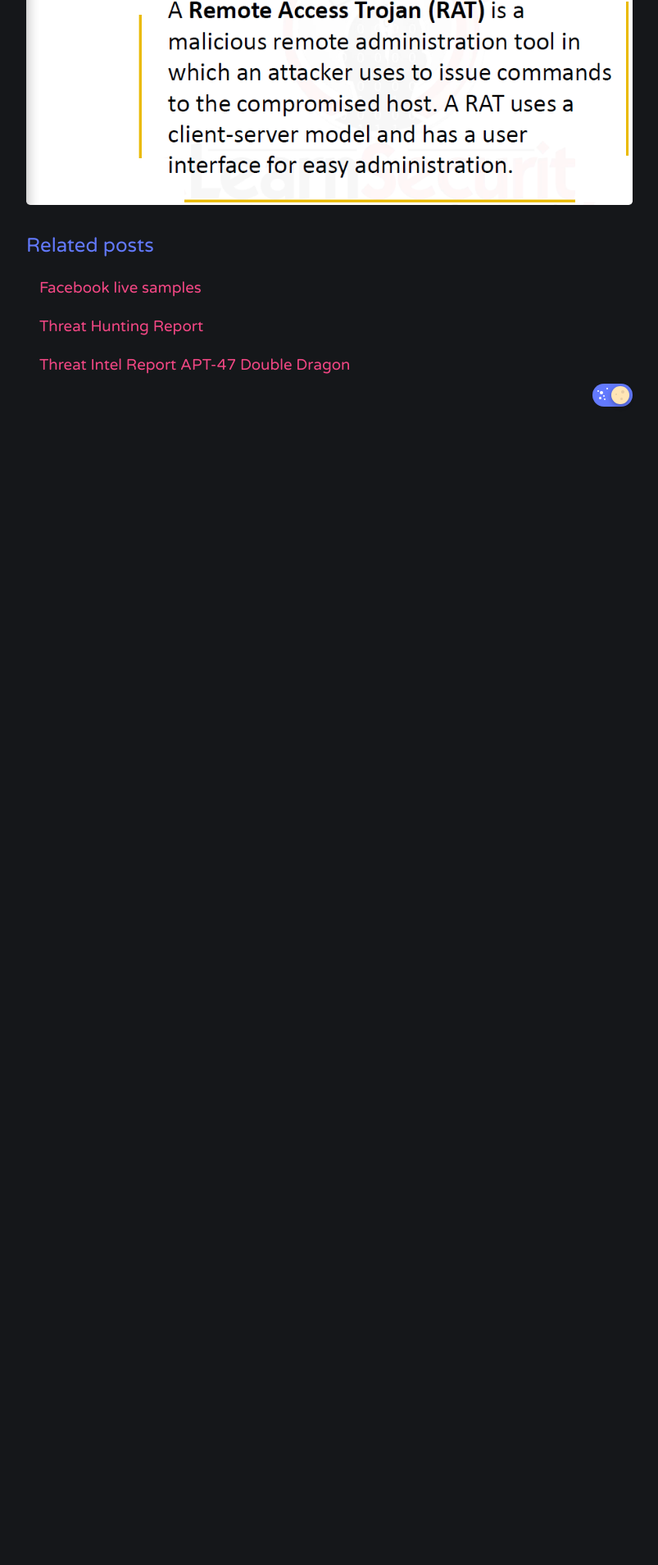
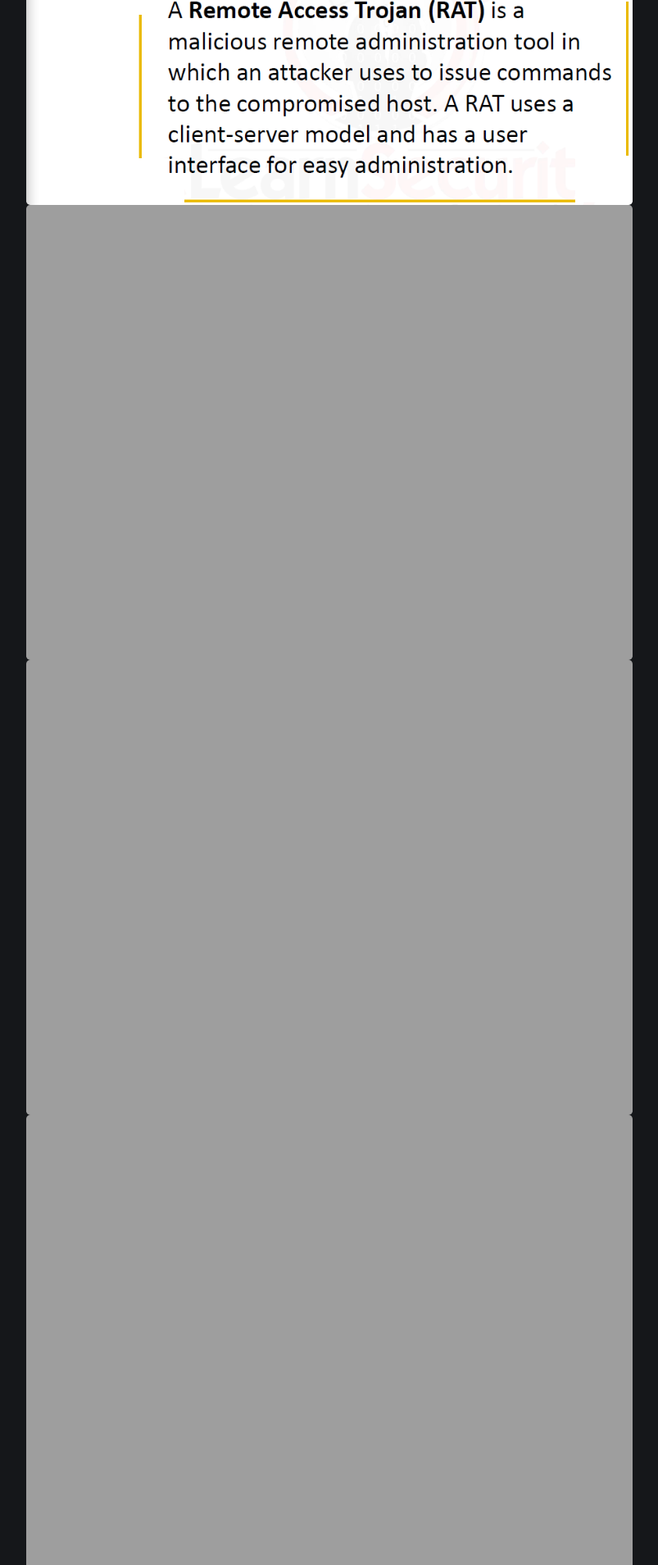
Before and after one commit to Rayferrufino/Rayferrufino.github.io, a Jekyll site: the page built from _posts/2021-01-05-Malware-Classification-and-Delivery.md, in a window 1280 px wide. Shown: the part 3976-5885 px from the top of the page at 82% size, without its empty margins (238-1041 px from the left). Built offline with Jekyll 4.4.1, drawn with Linux system fonts in a browser that asks for light colours; comment, search, counter and statistics services are not loaded; before the commit the page ends 4505 px from its top, so only the background shows below that.

Commit message:
Update 2021-01-05-Malware-Classification-and-Delivery.md

```diff
--- a/_posts/2021-01-05-Malware-Classification-and-Delivery.md
+++ b/_posts/2021-01-05-Malware-Classification-and-Delivery.md
@@ -18,3 +18,7 @@ tags:
 ![alt text](https://Rayferrufino.github.io/assets/th10.png "Logo Title Text 1")
 ![alt text](https://Rayferrufino.github.io/assets/th11.png "Logo Title Text 1")
 ![alt text](https://Rayferrufino.github.io/assets/th12.png "Logo Title Text 1")
+![alt text](https://Rayferrufino.github.io/assets/th13.png "Logo Title Text 1")
+![alt text](https://Rayferrufino.github.io/assets/th14.png "Logo Title Text 1")
+![alt text](https://Rayferrufino.github.io/assets/th15.png "Logo Title Text 1")
+![alt text](https://Rayferrufino.github.io/assets/th16.png "Logo Title Text 1")
```
